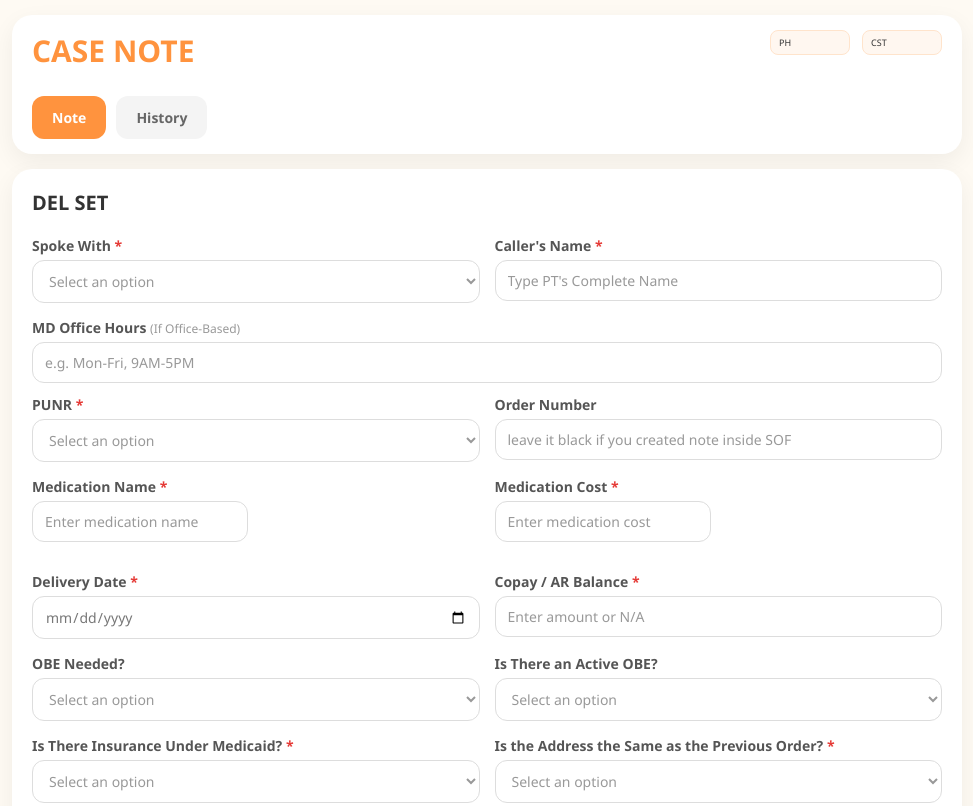
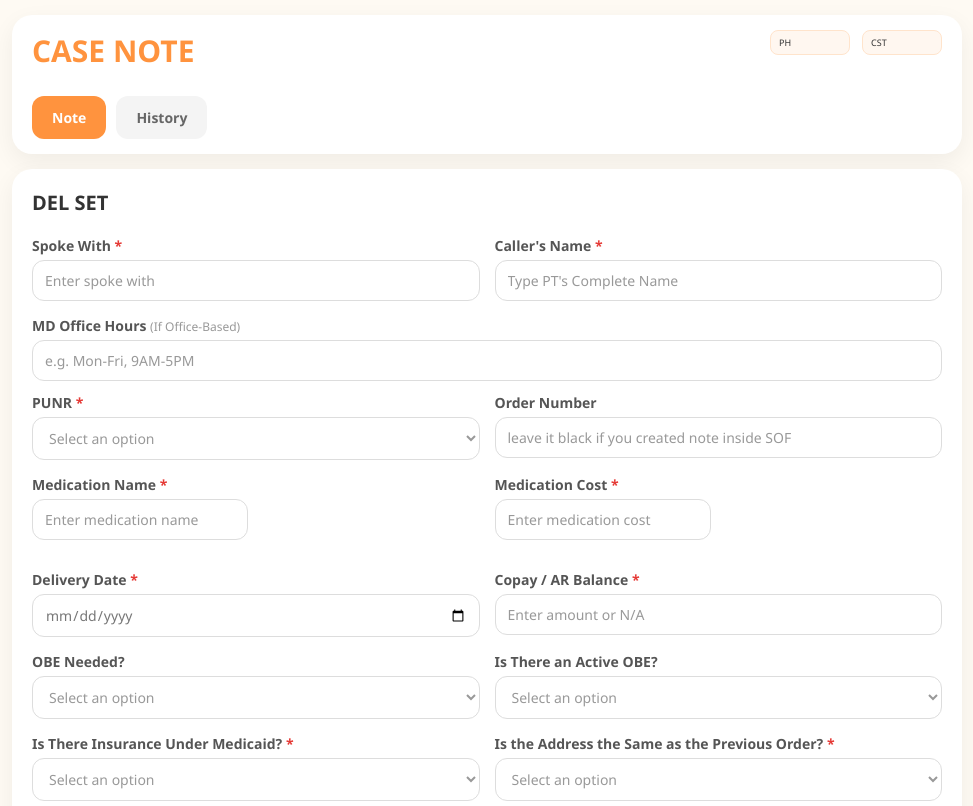
Before and after one commit to optum-casenote/casenote, a plain HTML site: page index.html in a window 1280 px wide. Shown: the top 806 px of the page, without its empty margins (153-1126 px from the left). Drawn offline with Linux system fonts and the light colour scheme.

Commit message:
Update index.html

```diff
--- a/index.html
+++ b/index.html
@@ -62,14 +62,10 @@
                 <span class="required">*</span>
             </label>
 
-            <select id="spokeWith">
-                <option value="">Select an option</option>
-                <option>Patient</option>
-                <option>Spouse</option>
-                <option>Child</option>
-                <option>Sibling</option>
-                <option>Other</option>
-            </select>
+            <input
+    type="text"
+    id="spokeWith"
+    placeholder="Enter spoke with">
         </div>
 
         <div class="form-group">
```
